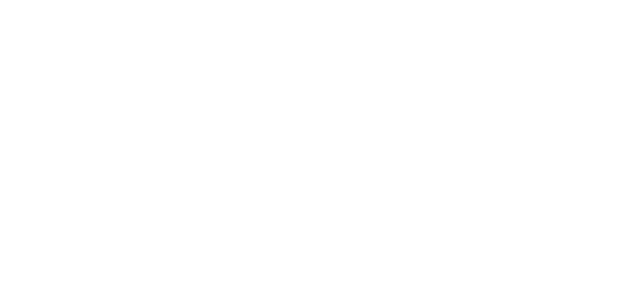
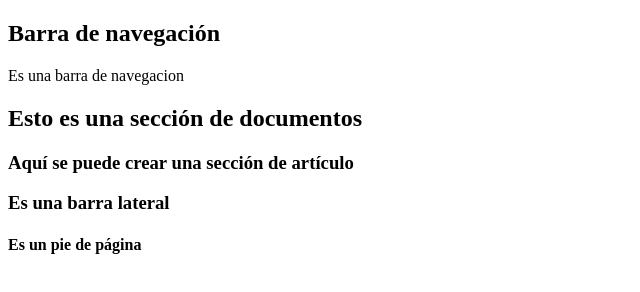
Before and after one commit to leonardo-zamudio-lopez/4iv7-psw-zamudio-lopez-leonardo, a plain HTML site: page index.html in a window 1280 px wide. Shown: the whole page, without its empty margins (0-640 px from the left). Drawn offline with Linux system fonts and the light colour scheme.

Commit message:
mi primera página

```diff
--- a/index.html
+++ b/index.html
@@ -4,9 +4,24 @@
     <meta charset="UTF-8">
     <meta http-equiv="X-UA-Compatible" content="IE=edge">
     <meta name="viewport" content="width=device-width, initial-scale=1.0">
-    <title>Document</title>
+    <title>HTML 5 El futuro</title>
 </head>
 <body>
-
+    <nav>
+        <h1>Barra de navegación</h1>
+        <p>Es una barra de navegacion</p>
+    </nav>
+    <section>
+        <h2>Esto es una sección de documentos</h2>
+        <article>
+            <h3>Aquí se puede crear una sección de artículo</h3>
+        </article>
+        <aside>
+            <h3>Es una barra lateral</h3>
+        </aside>
+    </section>
+    <footer>
+        <h4>Es un pie de página</h4>
+    </footer>
 </body>
 </html>
```
